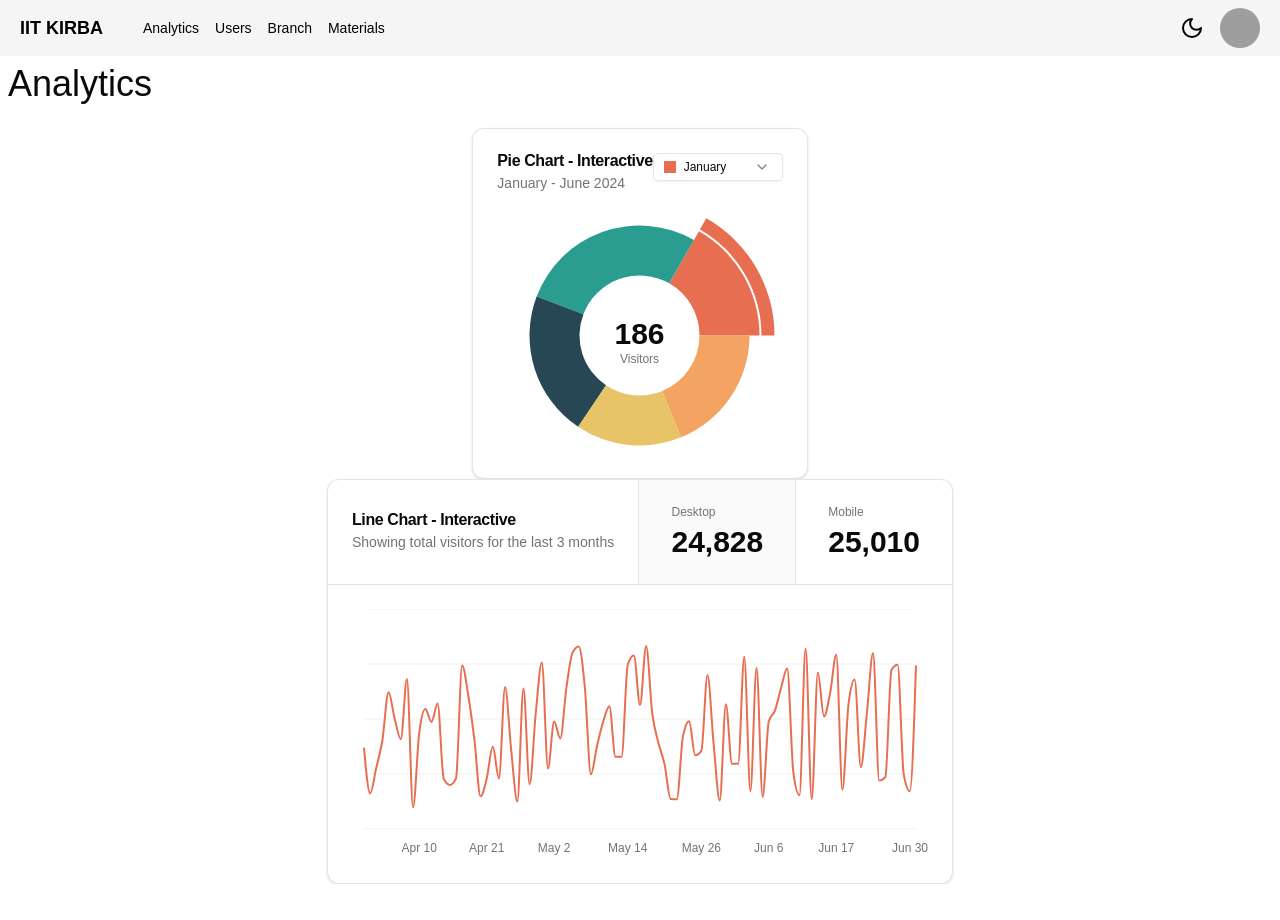
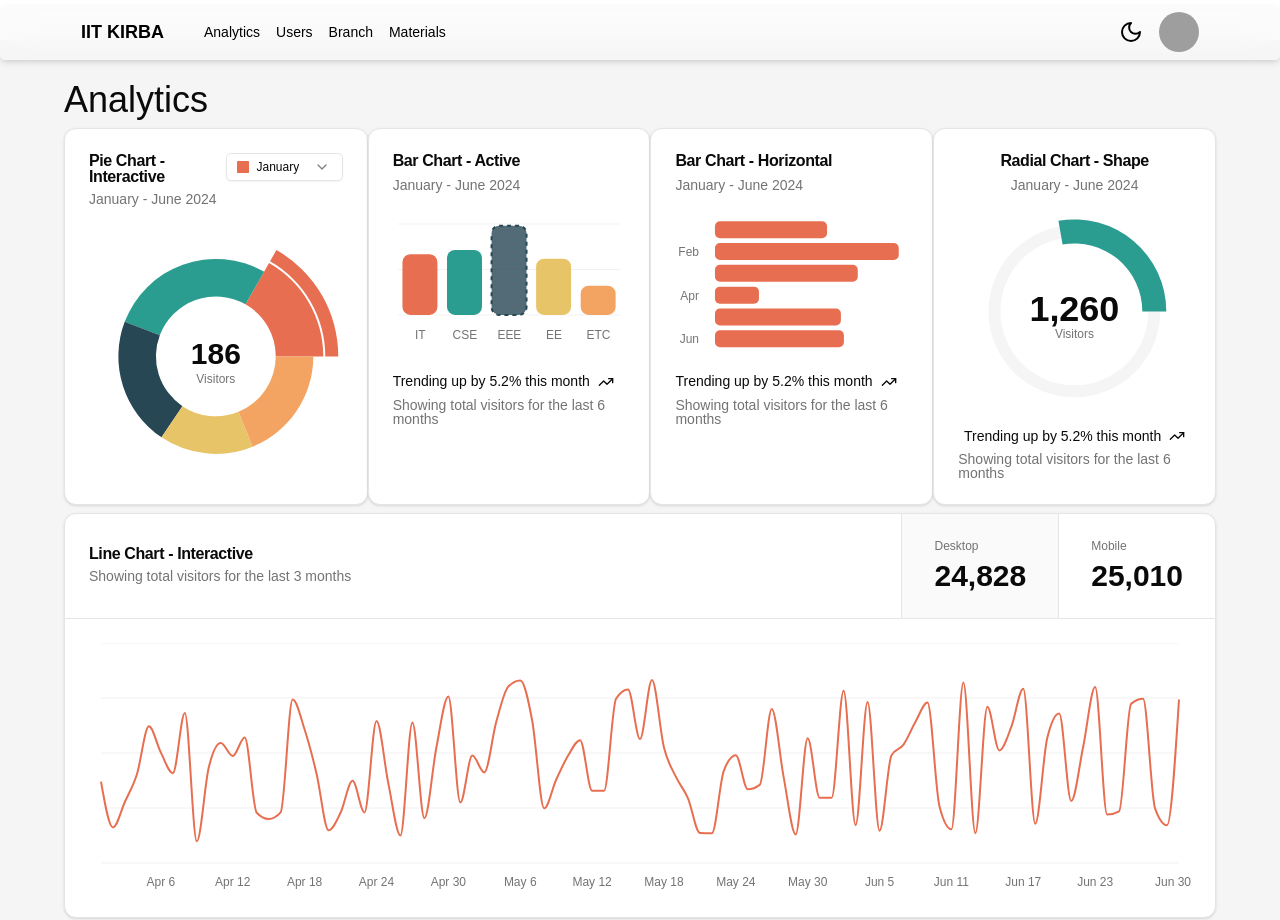
Before and after one commit to Gyannnnn/iitkirba_dashboard, a Next.js app: page / in a window 1280 px wide. Before the commit the page ends 884 px from the top, so only its background shows below. Built offline with nearby package versions, Linux system fonts and the light colour scheme; grey boxes are pictures that could not be loaded.

Commit message:
Feat; Analytics Page

```diff
--- a/app/components/Nabvbar/Navbar.tsx
+++ b/app/components/Nabvbar/Navbar.tsx
@@ -1,12 +1,11 @@
 import { ModeToggle } from "@/components/toggler";
 import Link from "next/link";
-
 import { SheetDemo } from "@/components/sidebartrigger";
 import Profile from "@/components/Avatar";
 
 export default function Navbar() {
   return (
-    <div className="h-14 w-screen bg-secondary dark:bg-black bg-opacity-50 backdrop-blur-lg flex justify-between px-5 sm:justify-between items-center  ">
+    <div className="h-14 w-screen bg-secondary/30 dark:bg-black/50  backdrop-blur-lg backdrop-saturate-150 shadow-md flex justify-between px-5 sm:justify-between items-center sm:px-20 fixed top-1 z-10 rounded-lg border border-white/10">
       <div className="flex gap-10">
         <div className="sm:hidden">
           <SheetDemo />
@@ -14,27 +13,27 @@ export default function Navbar() {
         <h1 className="text-lg font-bold text-black dark:text-white sm:block hidden">
           IIT KIRBA
         </h1>
-        <div className="hidden gap-4 text-sm text-black dark:text-white items-center sm:flex ">
+        <div className="hidden gap-4 text-sm text-black dark:text-white items-center sm:flex">
           <Link
-            className="dark:text-gray-300 hover:underline underline-offset-2 "
+            className="dark:text-gray-300 hover:underline underline-offset-2"
             href="/"
           >
             Analytics
           </Link>
           <Link
-            className="dark:text-gray-300 hover:underline underline-offset-2 "
+            className="dark:text-gray-300 hover:underline underline-offset-2"
             href="/"
           >
             Users
           </Link>
           <Link
-            className="dark:text-gray-300 hover:underline underline-offset-2 "
+            className="dark:text-gray-300 hover:underline underline-offset-2"
             href="/"
           >
             Branch
           </Link>
           <Link
-            className="dark:text-gray-300 hover:underline underline-offset-2 "
+            className="dark:text-gray-300 hover:underline underline-offset-2"
             href="/"
           >
             Materials
--- a/app/page.tsx
+++ b/app/page.tsx
@@ -1,16 +1,26 @@
-import VisitorChart from '@/components/visitorchart'
-import React from 'react'
-import Component from '@/components/visitorsgraph'
+import VisitorChart from "@/components/visitorchart";
+import React from "react";
+import Component from "@/components/visitorsgraph";
+import BranchWiseVisitors from "@/components/branchwise";
+import { MonthwiseVisitors } from "@/components/monthwisevisitor";
+import { TotalVisitor } from "@/components/totalvisitor";
 
 
 export default function page() {
   return (
-    <div className=''>
-      <h1 className='text-4xl pt-2 pl-2 mb-6'>Analytics</h1>
-      <div className='w-[100vw] flex flex-col justify-center items-center'>
-          <VisitorChart/>
-          <Component/>
+    <div className="min-h-screen w-screen bg-secondary dark:bg-zinc-950  mt-10  flex justify-center">
+      <div className="w-[90vw] min-h-screen bg-secondary dark:bg-zinc-950">
+        <h1 className="text-4xl pt-10">Analytics</h1>
+        <div className="w-[90vw] min-h-screen  pt-2 flex flex-col gap-2">
+          <div className="flex  max-sm:flex-col hover:cursor-pointer justify-between  ">
+            <VisitorChart />
+            <BranchWiseVisitors />
+            <MonthwiseVisitors/>
+            <TotalVisitor/>
+          </div>
+          <Component />
+        </div>
       </div>
     </div>
-  )
+  );
 }
--- /dev/null
+++ b/components/monthwisevisitor.tsx
@@ -0,0 +1,80 @@
+"use client"
+
+import { TrendingUp } from "lucide-react"
+import { Bar, BarChart, XAxis, YAxis } from "recharts"
+
+import {
+  Card,
+  CardContent,
+  CardDescription,
+  CardFooter,
+  CardHeader,
+  CardTitle,
+} from "@/components/ui/card"
+import {
+  ChartConfig,
+  ChartContainer,
+  ChartTooltip,
+  ChartTooltipContent,
+} from "@/components/ui/chart"
+const chartData = [
+  { month: "January", desktop: 186 },
+  { month: "February", desktop: 305 },
+  { month: "March", desktop: 237 },
+  { month: "April", desktop: 73 },
+  { month: "May", desktop: 209 },
+  { month: "June", desktop: 214 },
+]
+
+const chartConfig = {
+  desktop: {
+    label: "Desktop",
+    color: "hsl(var(--chart-1))",
+  },
+} satisfies ChartConfig
+
+export function MonthwiseVisitors() {
+  return (
+    <Card>
+      <CardHeader>
+        <CardTitle>Bar Chart - Horizontal</CardTitle>
+        <CardDescription>January - June 2024</CardDescription>
+      </CardHeader>
+      <CardContent>
+        <ChartContainer config={chartConfig}>
+          <BarChart
+            accessibilityLayer
+            data={chartData}
+            layout="vertical"
+            margin={{
+              left: -20,
+            }}
+          >
+            <XAxis type="number" dataKey="desktop" hide />
+            <YAxis
+              dataKey="month"
+              type="category"
+              tickLine={false}
+              tickMargin={10}
+              axisLine={false}
+              tickFormatter={(value) => value.slice(0, 3)}
+            />
+            <ChartTooltip
+              cursor={false}
+              content={<ChartTooltipContent hideLabel />}
+            />
+            <Bar dataKey="desktop" fill="var(--color-desktop)" radius={5} />
+          </BarChart>
+        </ChartContainer>
+      </CardContent>
+      <CardFooter className="flex-col items-start gap-2 text-sm">
+        <div className="flex gap-2 font-medium leading-none">
+          Trending up by 5.2% this month <TrendingUp className="h-4 w-4" />
+        </div>
+        <div className="leading-none text-muted-foreground">
+          Showing total visitors for the last 6 months
+        </div>
+      </CardFooter>
+    </Card>
+  )
+}
--- /dev/null
+++ b/components/totalvisitor.tsx
@@ -0,0 +1,105 @@
+"use client"
+
+import { TrendingUp } from "lucide-react"
+import {
+  Label,
+  PolarGrid,
+  PolarRadiusAxis,
+  RadialBar,
+  RadialBarChart,
+} from "recharts"
+
+import {
+  Card,
+  CardContent,
+  CardDescription,
+  CardFooter,
+  CardHeader,
+  CardTitle,
+} from "@/components/ui/card"
+import { ChartConfig, ChartContainer } from "@/components/ui/chart"
+const chartData = [
+  { browser: "safari", visitors: 1260, fill: "var(--color-safari)" },
+]
+
+const chartConfig = {
+  visitors: {
+    label: "Visitors",
+  },
+  safari: {
+    label: "Safari",
+    color: "hsl(var(--chart-2))",
+  },
+} satisfies ChartConfig
+
+export function TotalVisitor() {
+  return (
+    <Card className="flex flex-col">
+      <CardHeader className="items-center pb-0">
+        <CardTitle>Radial Chart - Shape</CardTitle>
+        <CardDescription>January - June 2024</CardDescription>
+      </CardHeader>
+      <CardContent className="flex-1 pb-0">
+        <ChartContainer
+          config={chartConfig}
+          className="mx-auto aspect-square max-h-[250px]"
+        >
+          <RadialBarChart
+            data={chartData}
+            endAngle={100}
+            innerRadius={80}
+            outerRadius={140}
+          >
+            <PolarGrid
+              gridType="circle"
+              radialLines={false}
+              stroke="none"
+              className="first:fill-muted last:fill-background"
+              polarRadius={[86, 74]}
+            />
+            <RadialBar dataKey="visitors" background />
+            <PolarRadiusAxis tick={false} tickLine={false} axisLine={false}>
+              <Label
+                content={({ viewBox }) => {
+                  if (viewBox && "cx" in viewBox && "cy" in viewBox) {
+                    return (
+                      <text
+                        x={viewBox.cx}
+                        y={viewBox.cy}
+                        textAnchor="middle"
+                        dominantBaseline="middle"
+                      >
+                        <tspan
+                          x={viewBox.cx}
+                          y={viewBox.cy}
+                          className="fill-foreground text-4xl font-bold"
+                        >
+                          {chartData[0].visitors.toLocaleString()}
+                        </tspan>
+                        <tspan
+                          x={viewBox.cx}
+                          y={(viewBox.cy || 0) + 24}
+                          className="fill-muted-foreground"
+                        >
+                          Visitors
+                        </tspan>
+                      </text>
+                    )
+                  }
+                }}
+              />
+            </PolarRadiusAxis>
+          </RadialBarChart>
+        </ChartContainer>
+      </CardContent>
+      <CardFooter className="flex-col gap-2 text-sm">
+        <div className="flex items-center gap-2 font-medium leading-none">
+          Trending up by 5.2% this month <TrendingUp className="h-4 w-4" />
+        </div>
+        <div className="leading-none text-muted-foreground">
+          Showing total visitors for the last 6 months
+        </div>
+      </CardFooter>
+    </Card>
+  )
+}
```
